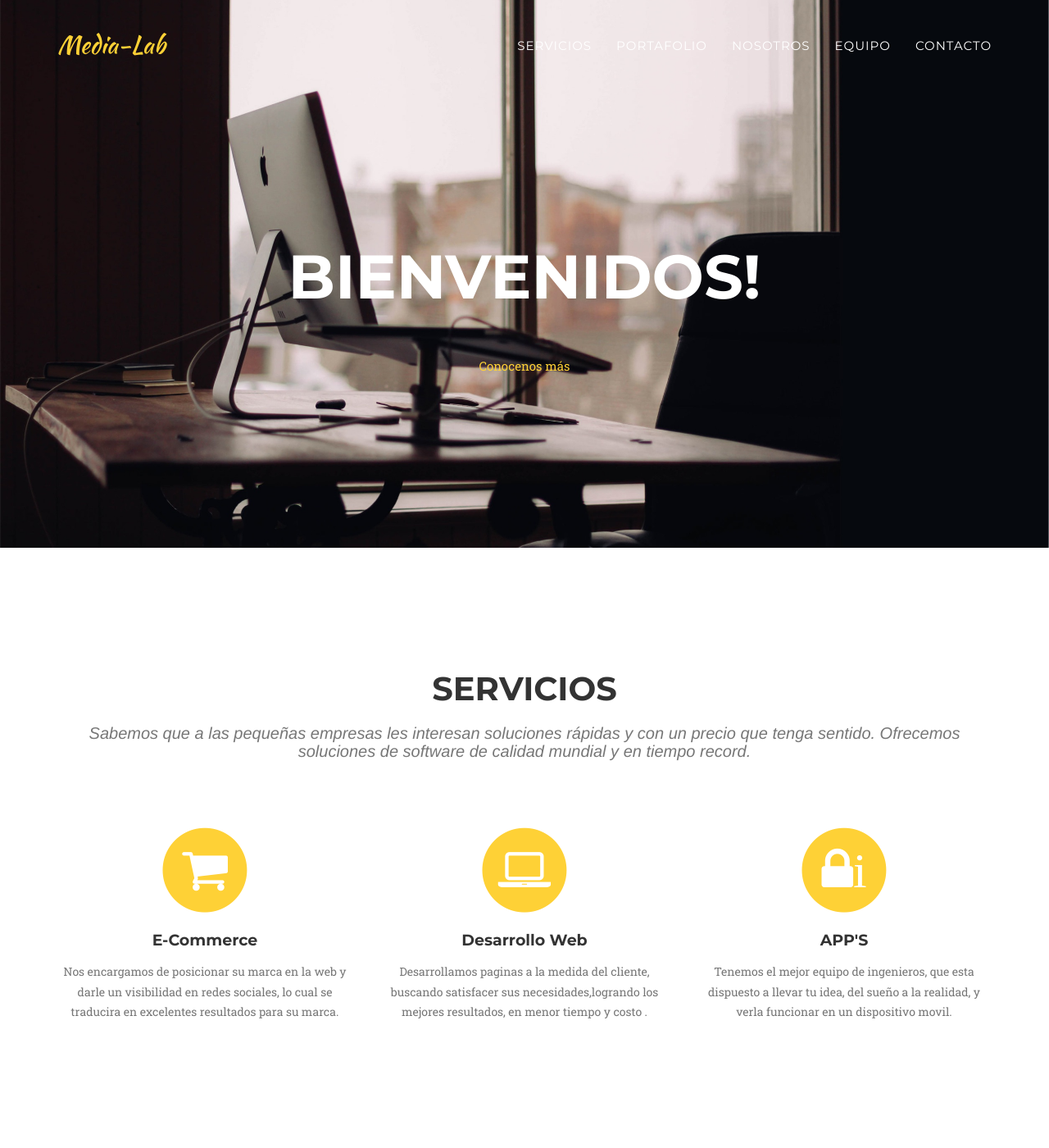
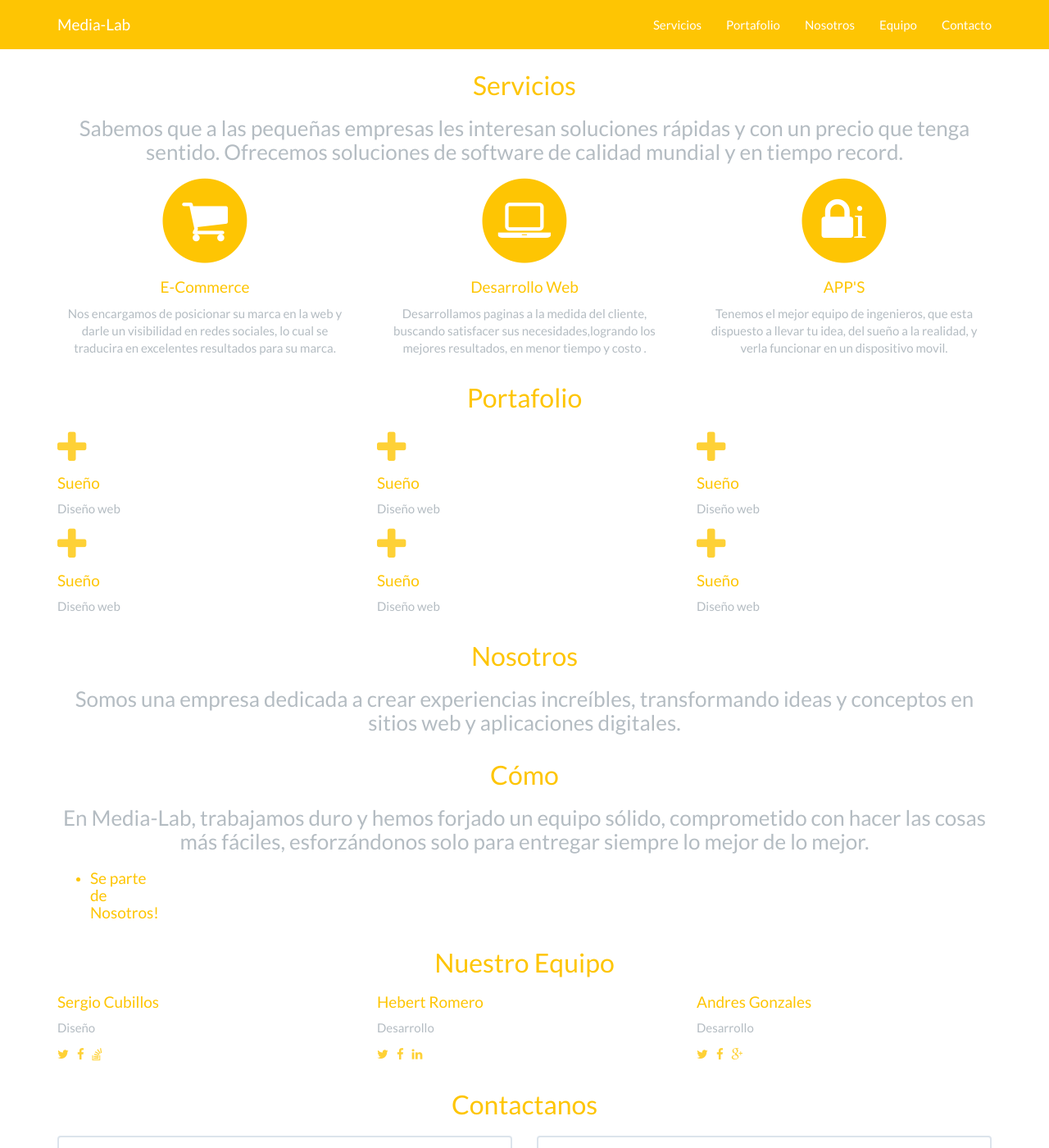
Before and after one commit to Corovino/media-lab, a Jekyll site: the page built from _posts/2014-07-18-project-1.markdown, in a window 1280 px wide and 1400 px high. Shown: the whole window at 82% size. Built offline with Jekyll 4.4.1, drawn with Linux system fonts in a browser that asks for light colours; some web fonts are replaced.

```diff
--- a/_layouts/style.css
+++ b/_layouts/style.css
@@ -1,2 +1 @@
 {% include css/bootstrap.min.css %}
-{% include css/agency.css %}
```
